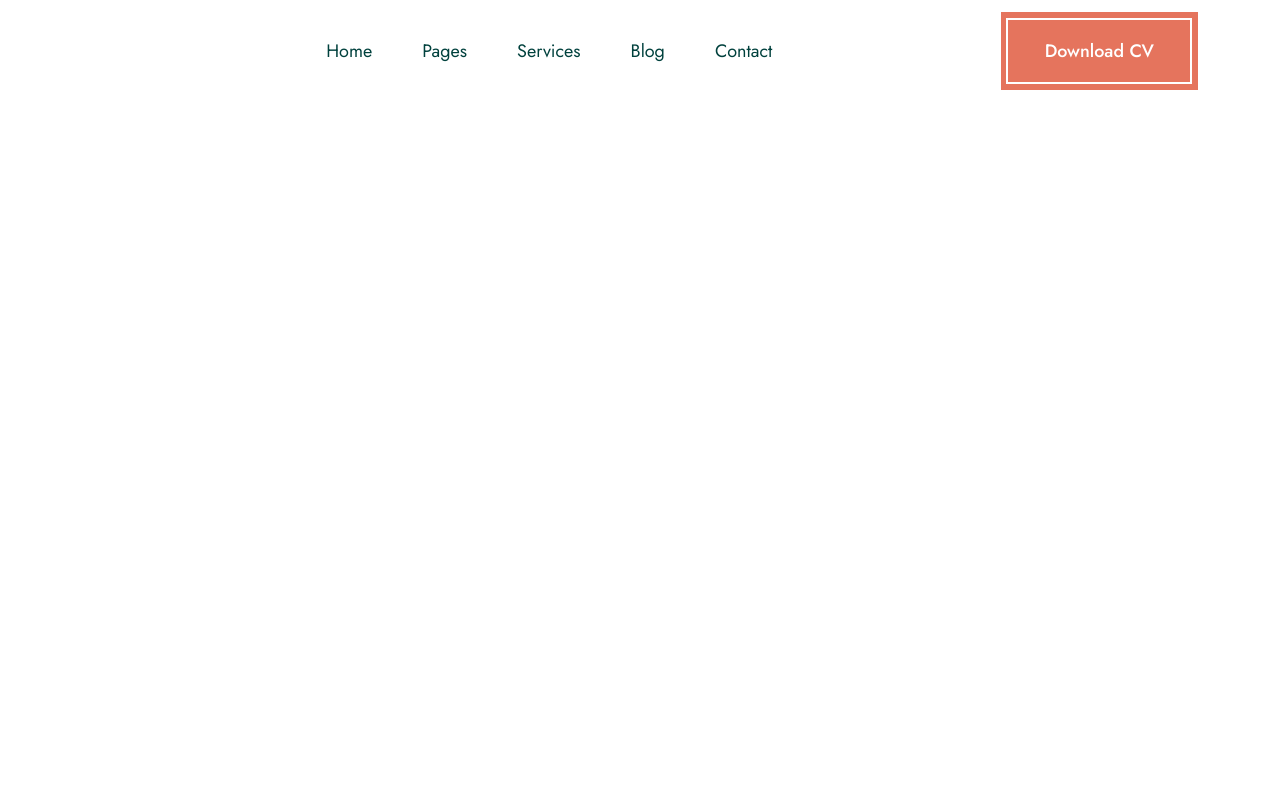
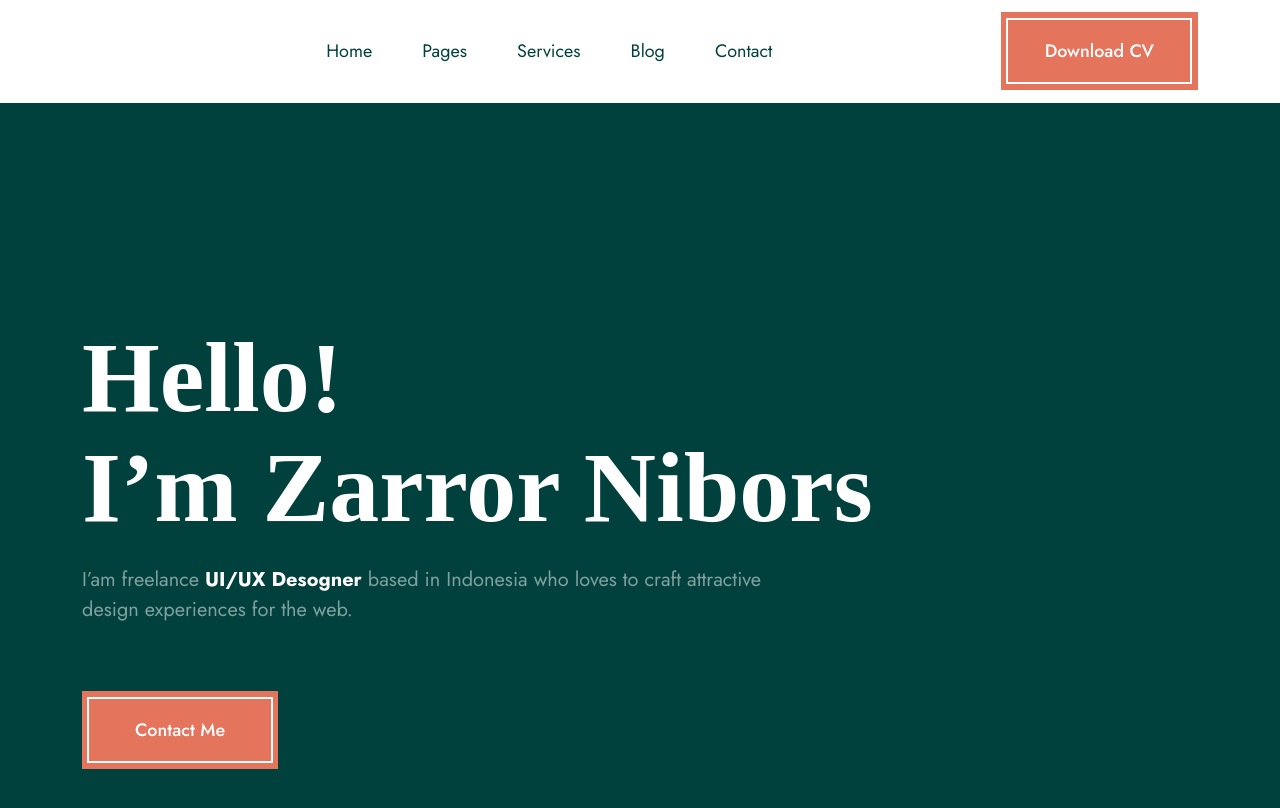
Before and after one commit to sajibkhandev/Safwan_2402, a plain HTML site: page index.html in a window 1280 px wide. Drawn offline with Linux system fonts and the light colour scheme.

Commit message:
banner part done

```diff
--- a/css/style.css
+++ b/css/style.css
@@ -1,5 +1,33 @@
 
+/* common css start */
+.common-button {
+    background: #E5745D;
+    width: 196px;
+    height: 78px;
+    display: flex;
+    justify-content: center;
+    align-items: center;
+}
+.common-button a{
 
+    font-family: "Jost", sans-serif;
+    font-size: 18px;
+    font-weight: 500;
+    color:#fff;
+    text-decoration: none;
+    position: relative;
+
+}
+.common-button a::after {
+    width: 186px;
+    height: 66px;
+    border: 2px solid white;
+    position: absolute;
+    top: -20px;
+    left: -48px;
+    content: "";
+}
+/* common css end */
 
 
 
@@ -47,3 +75,61 @@
 }
 
 /* Navber part end */
+/* Banner part staert */
+
+.banner{
+    background: #00413D;
+    width: 100%;
+   padding-top: 220px;
+   padding-bottom: 190px;
+   position: relative;
+   overflow: hidden;
+
+ }
+
+ .banner .overly{
+    width: 50%;
+    height: 100%;
+    background-image: url('../images/banner.jpg');
+    background-repeat: no-repeat;
+    background-position: center;
+    background-size: cover;
+    position: absolute;
+    top: 0px;
+    right:-50%;
+    transition: .7s;
+ }
+
+ .banner:hover .overly{
+    right: 0;
+
+ }
+ .banner h1{
+    font-family: "Vollkorn", serif;
+    font-size: 100px;
+    font-weight: 700;
+    color:#fff;
+    line-height: 110px;
+
+ }
+ .banner h1 span{
+   display: block;
+
+ }
+ .banner p{
+    font-family: "Jost", sans-serif;
+    font-size: 20px;
+    font-weight: 400;
+    color:rgba(255, 255, 255,0.5);
+    width: 690px;
+    padding-top: 14px;
+    padding-bottom: 50px;
+    line-height: 30px;
+
+ }
+ .banner p span{
+    font-weight: 700;
+    color:#fff;
+
+ }
+/* Banner part end */
--- a/index.html
+++ b/index.html
@@ -55,6 +55,25 @@
     <!-- ===============================
           Navber Part end
      ================================= -->
+      <!-- ===============================
+          banner Part start
+     ================================= -->
+
+     <section class="banner">
+      <div class="container">
+          <h1>Hello! <span>I’m Zarror Nibors</span></h1>
+          <p>I’am freelance <span>UI/UX Desogner</span> based in Indonesia who loves to craft attractive design experiences for the web.</p>
+          <div class="common-button">
+              <a href="">Contact Me</a>
+             </div>
+     </div>
+     <div class="overly"></div>
+
+  </section>
+
+ <!-- ===============================
+       banner Part end
+  ================================= -->
 
 
 
```
Also changed, not shown: images/banner.jpg (added).
